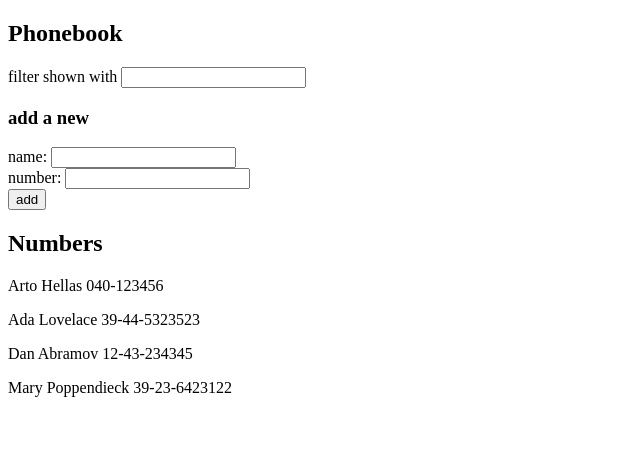
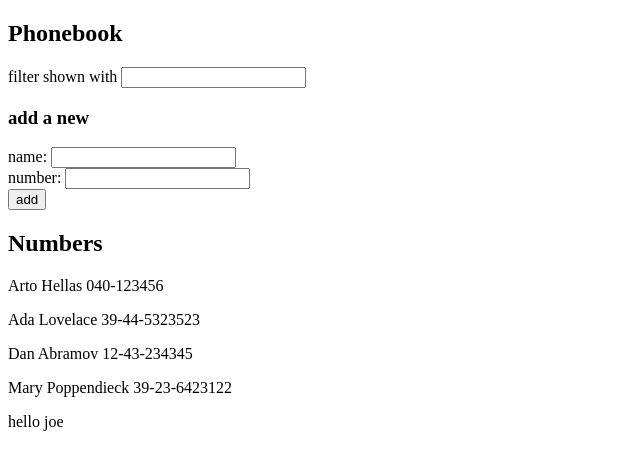
Before and after one commit to peizheg/part2, a React (Create React App) app in the folder phonebook/: page / in a window 1280 px wide. Shown: the top 470 px of the page, without its empty margins (0-640 px from the left). Built offline with nearby package versions, Linux system fonts and the light colour scheme; data requests are answered from the project's data file.

Commit message:
part 2-12

```diff
--- a/phonebook/db.json
+++ b/phonebook/db.json
@@ -1,5 +1,5 @@
 {
-  "persons":[
+  "persons": [
     {
       "name": "Arto Hellas",
       "number": "040-123456",
@@ -19,6 +19,11 @@
       "name": "Mary Poppendieck",
       "number": "39-23-6423122",
       "id": 4
+    },
+    {
+      "name": "hello",
+      "number": "joe",
+      "id": 5
     }
   ]
 }
--- a/phonebook/src/components/PersonForm.js
+++ b/phonebook/src/components/PersonForm.js
@@ -1,3 +1,5 @@
+import axios from 'axios'
+
 const PersonForm = ({
   newName,
   newNumber,
@@ -26,8 +28,10 @@ const PersonForm = ({
         name: newName,
         number: newNumber,
       }
-      setPersons(persons.concat(newPerson))
 
+      axios
+        .post('http://localhost:3001/persons', newPerson)
+        .then(response => setPersons(persons.concat(response.data)))
     }
 
     setNewName('')
```
